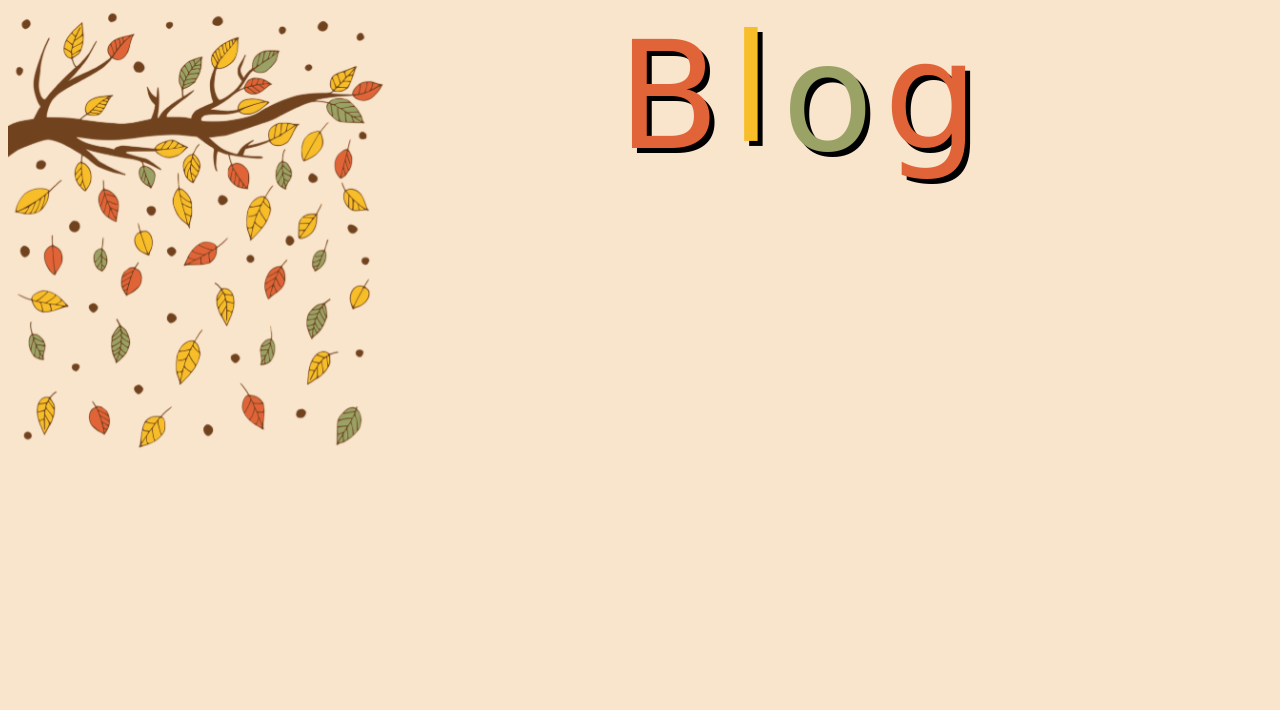
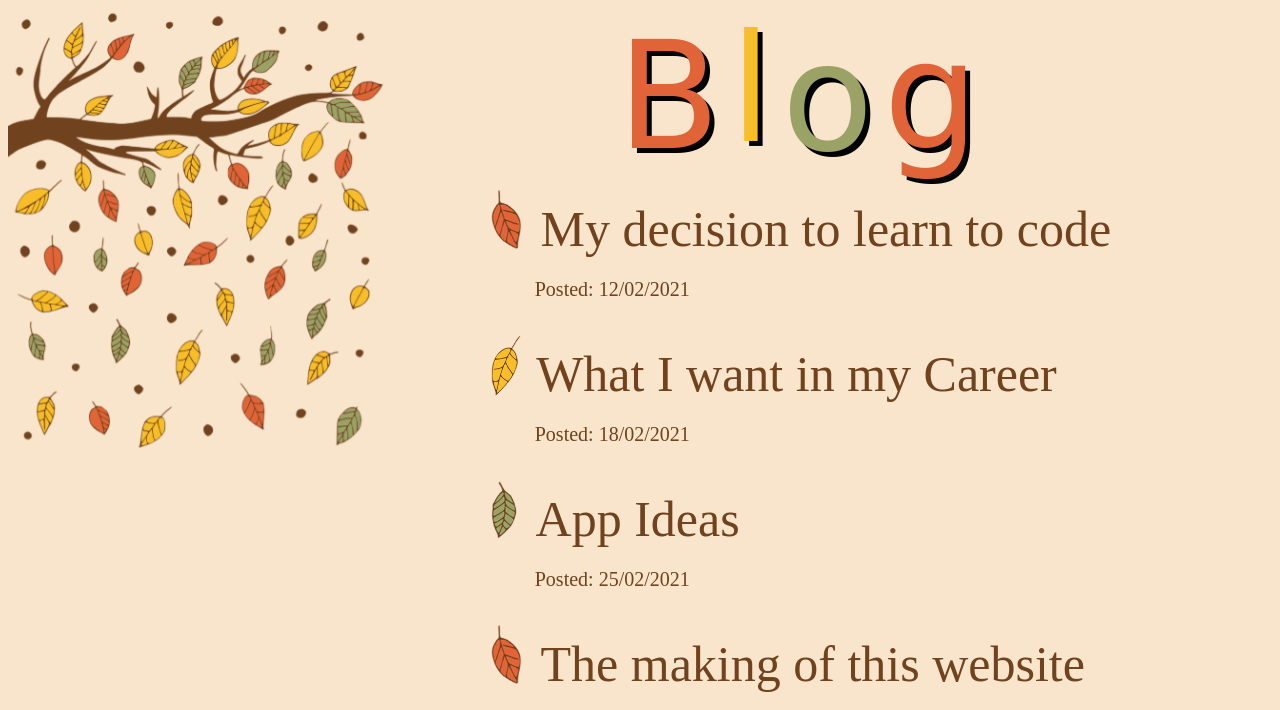
Before and after one commit to Mark-Boyle/MarkBoyle_T1A2, a plain HTML site: page blog.html in a window 1280 px wide. Shown: the part 75-785 px from the top of the page. Drawn offline with Linux system fonts and the light colour scheme; a web font is replaced by a local one.

Commit message:
Added links to the different blog posts on blog page

```diff
--- /dev/null
+++ b/blog.css
@@ -0,0 +1,15 @@
+.blog-posts a{
+    color: rgb(112, 66, 30);
+    font-size: 50px;
+    margin-bottom: 0px;
+}
+
+.blog-posts a img{
+    margin-right: 10px;
+}
+
+.blog-posts p{
+    color: rgb(112, 66, 30);
+    font-size: 20px;
+    margin-left: 70px;
+}
--- a/blog.html
+++ b/blog.html
@@ -28,6 +28,18 @@
             <p class="green">o</p>
             <p class="red">g</p>
         </header>
+            <div class="blog-posts">
+                <a href="My-decision-to-learn-to-code.html"><img src="red-leaf.png" alt="Red Leaf" class="leaf">My decision to learn to code</a>
+                <p>Posted: 12/02/2021</p>
+                <a href="what-i-want-in-my-career.html"><img src="yellow-leaf.png" alt="Yellow Leaf" class="leaf">What I want in my Career</a>
+                <p>Posted: 18/02/2021</p>
+                <a href="app-ideas.html"><img src="green-leaf.png" alt="Green Leaf" class="leaf">App Ideas</a>
+                <p>Posted: 25/02/2021</p>
+                <a href="the-making-of-this-website.html"><img src="red-leaf.png" alt="Red Leaf" class="leaf">The making of this website</h1>
+                <p>Posted: 06/03/2021</p>
+                <a href="ways-i-want-to-learn.html"><img src="yellow-leaf.png" alt="Yellow Leaf" class="leaf">Ways I want to learn</h1>
+                <p>Posted: 10/03/2021</p>
+            </div>
     </div>
 </body>
 </html>
--- a/style.css
+++ b/style.css
@@ -1,3 +1,4 @@
 @import "home.css";
 @import "navbar.css";
 @import "aboutme.css";
+@import "blog.css";
```
